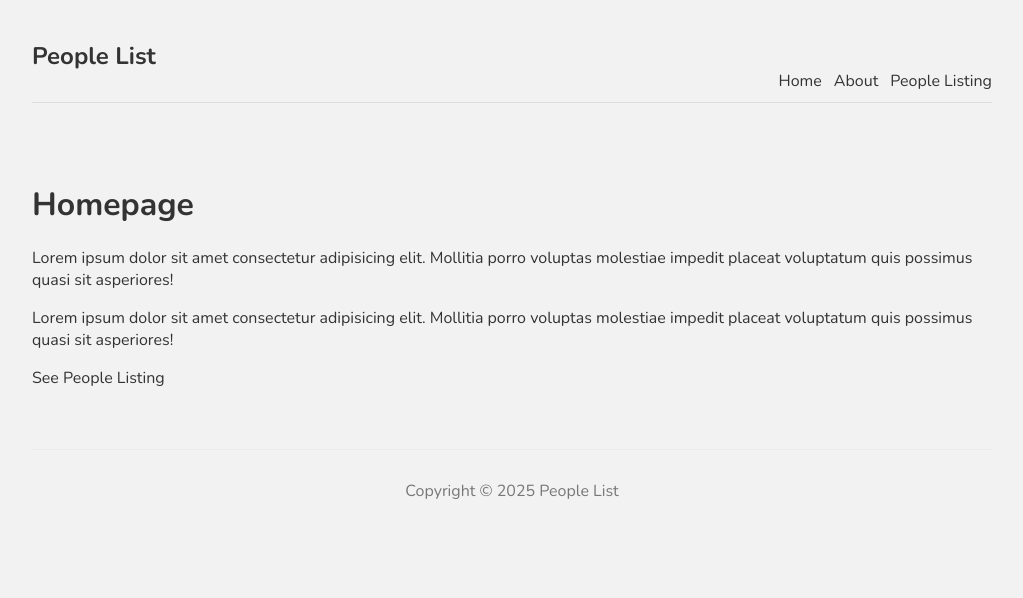
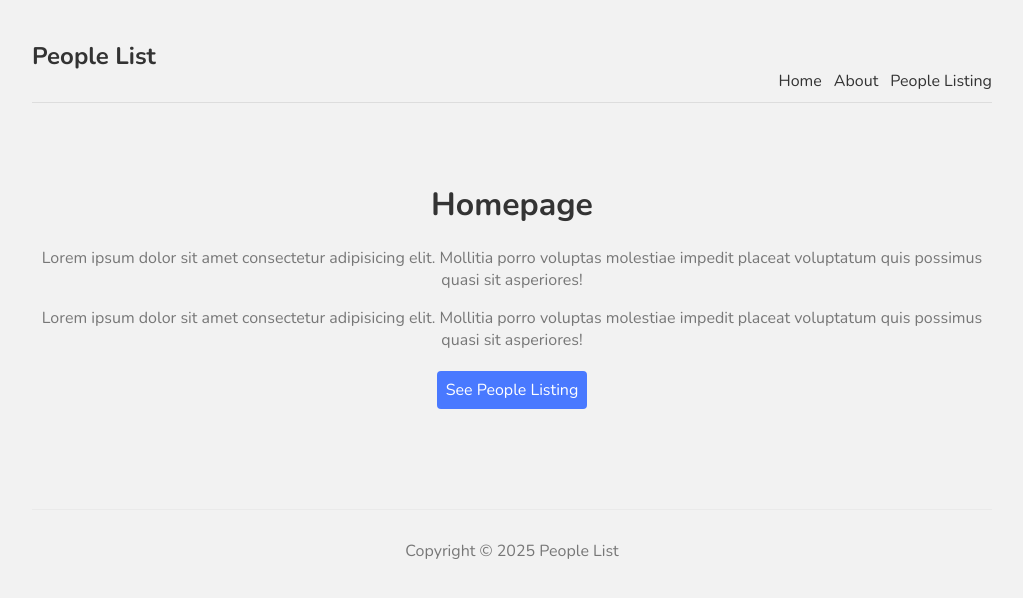
Before and after one commit to PawanGunawardhana/Pawan-List, a Next.js app: page / in a window 1280 px wide. Shown: the top 598 px of the page, without its empty margins (128-1151 px from the left). Built offline with nearby package versions, Linux system fonts and the light colour scheme.

Commit message:
Define module.css

```diff
--- a/pages/index.js
+++ b/pages/index.js
@@ -6,19 +6,19 @@
 
 export default function Home() {
   return (
-    <div>
+    <div className={styles.title}>
       <h1>Homepage</h1>
-      <p>
+      <p className={styles.text}>
         Lorem ipsum dolor sit amet consectetur adipisicing elit. Mollitia porro
         voluptas molestiae impedit placeat voluptatum quis possimus quasi sit
         asperiores!
       </p>
-      <p>
+      <p className={styles.text}>
         Lorem ipsum dolor sit amet consectetur adipisicing elit. Mollitia porro
         voluptas molestiae impedit placeat voluptatum quis possimus quasi sit
         asperiores!
       </p>
-      <Link href="/people">See People Listing</Link>
+      <Link href="/people" className={styles.btn}>See People Listing</Link>
     </div>
   );
 }
--- a/styles/Home.module.css
+++ b/styles/Home.module.css
@@ -1,122 +1,20 @@
-.container {
-  min-height: 100vh;
-  padding: 0 0.5rem;
-  display: flex;
-  flex-direction: column;
-  justify-content: center;
-  align-items: center;
-}
-
-.main {
-  padding: 5rem 0;
-  flex: 1;
-  display: flex;
-  flex-direction: column;
-  justify-content: center;
-  align-items: center;
-}
-
-.footer {
-  width: 100%;
-  height: 100px;
-  border-top: 1px solid #eaeaea;
-  display: flex;
-  justify-content: center;
-  align-items: center;
-}
-
-.footer img {
-  margin-left: 0.5rem;
-}
-
-.footer a {
-  display: flex;
-  justify-content: center;
-  align-items: center;
-}
-
-.title a {
-  color: #0070f3;
-  text-decoration: none;
-}
-
-.title a:hover,
-.title a:focus,
-.title a:active {
-  text-decoration: underline;
-}
-
 .title {
-  margin: 0;
-  line-height: 1.15;
-  font-size: 4rem;
-}
-
-.title,
-.description {
+  color: #333;
+  padding-bottom: 20px;
   text-align: center;
 }
 
-.description {
-  line-height: 1.5;
-  font-size: 1.5rem;
+.text {
+  color: #777;
 }
 
-.code {
-  background: #fafafa;
-  border-radius: 5px;
-  padding: 0.75rem;
-  font-size: 1.1rem;
-  font-family: Menlo, Monaco, Lucida Console, Liberation Mono, DejaVu Sans Mono,
-    Bitstream Vera Sans Mono, Courier New, monospace;
+.btn {
+  display: block;
+  width: 150px;
+  padding: 8px 0;
+  margin: 20px auto;
+  background: #4979ff;
+  border-radius: 4px;
+  color: white;
+  text-align: center;
 }
-
-.grid {
-  display: flex;
-  align-items: center;
-  justify-content: center;
-  flex-wrap: wrap;
-  max-width: 800px;
-  margin-top: 3rem;
-}
-
-.card {
-  margin: 1rem;
-  flex-basis: 45%;
-  padding: 1.5rem;
-  text-align: left;
-  color: inherit;
-  text-decoration: none;
-  border: 1px solid #eaeaea;
-  border-radius: 10px;
-  transition: color 0.15s ease, border-color 0.15s ease;
-}
-
-.card:hover,
-.card:focus,
-.card:active {
-  color: #0070f3;
-  border-color: #0070f3;
-}
-
-.card h3 {
-  margin: 0 0 1rem 0;
-  font-size: 1.5rem;
-}
-
-.card p {
-  margin: 0;
-  font-size: 1.25rem;
-  line-height: 1.5;
-}
-
-.logo {
-  height: 1em;
-}
-
-@media (max-width: 600px) {
-  .grid {
-    width: 100%;
-    flex-direction: column;
-  }
-}
```
Also changed, not shown: styles/Peoples.module.css (added).
